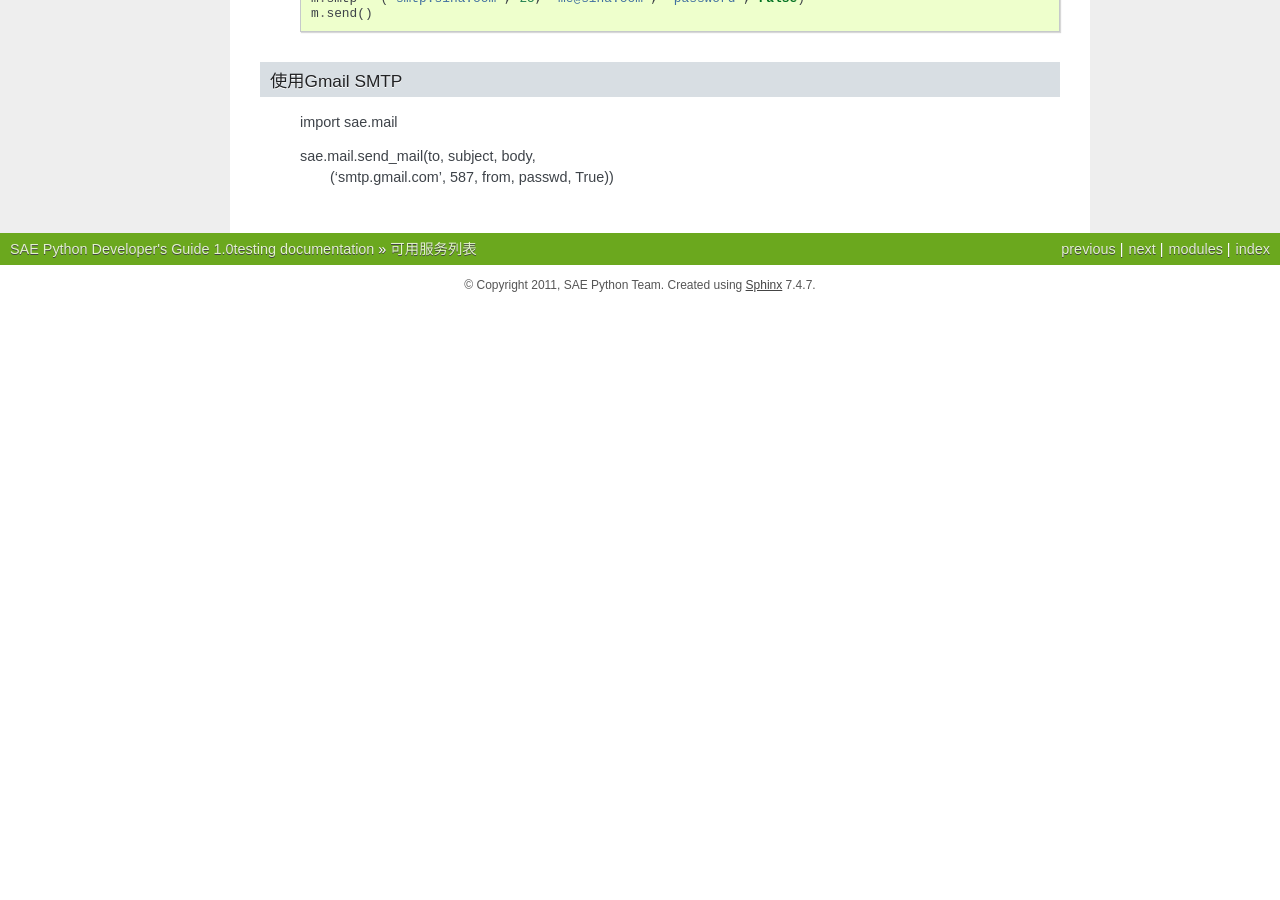
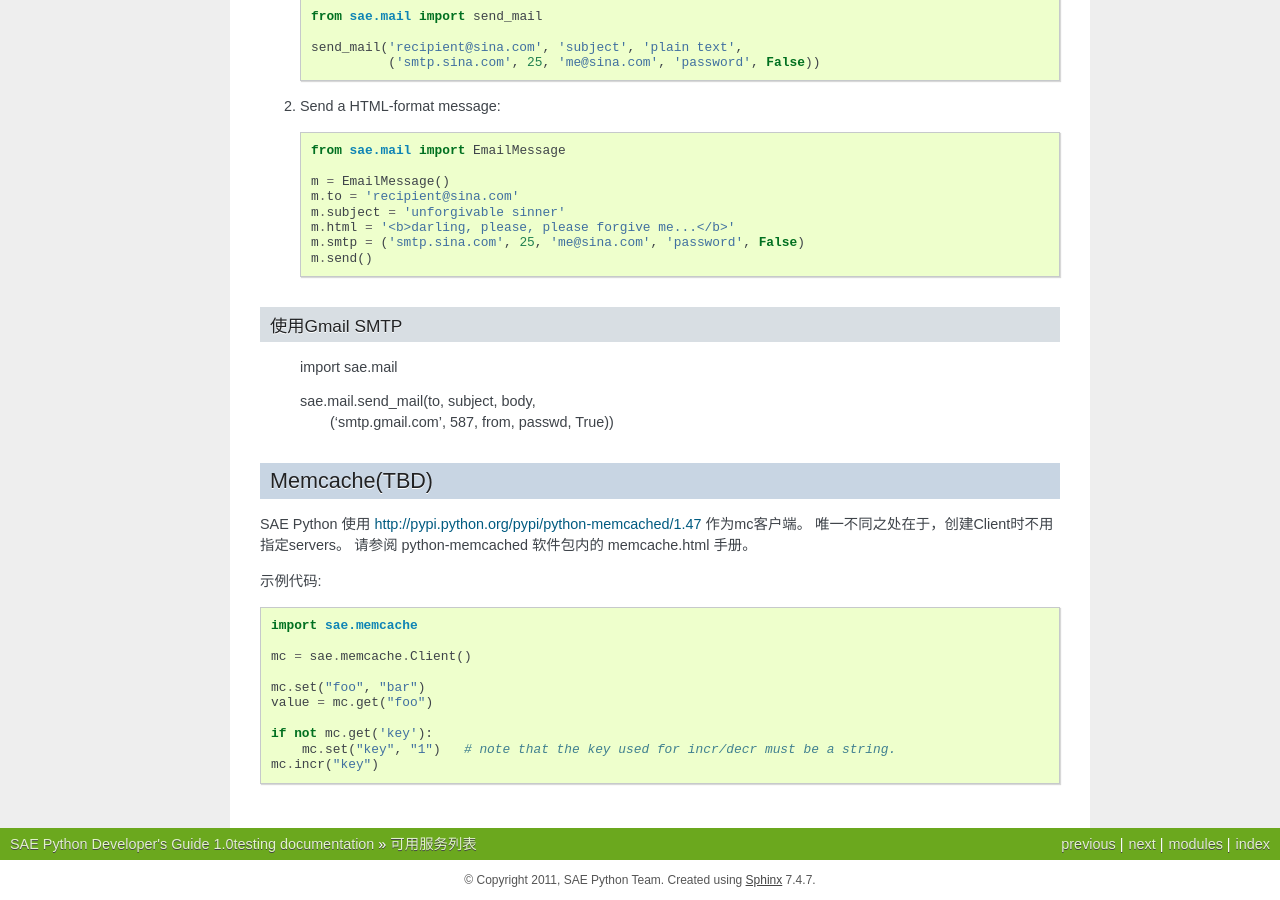
Before and after one commit to sinacloud/sae-python-dev-guide, a Sphinx documentation site: the page built from docs/service.rst, in a window 1280 px wide and 900 px high, scrolled down 2505 px. Built offline with Sphinx 7.4.7, drawn with Linux system fonts in a browser that asks for light colours; before the commit the page ends 2810 px from its top, so only the background shows below that; some of the changed text lies outside the part shown.

```diff
--- a/docs/service.rst
+++ b/docs/service.rst
@@ -1,5 +1,7 @@
 可用服务列表
 =========================
+
+MySQL, TaskQueue, Memcache, KVDB 服务需开启才能使用，请在前端管理界面 `服务管理` 中开启并初始化。
 
 访问互联网
 -------------
@@ -12,6 +14,8 @@ MySQL
 
 连接信息
 ~~~~~~~~~~
+
+MySQL 连接超时时间为30s 。
 
 有两种方式获取mysql的连接信息，推荐使用sae.const中定义的常量::
 
@@ -53,6 +57,8 @@ MySQL数据库静态信息 ::
 
 应用的access_key, secret_key，可在应用管理界面的汇总信息中看到。
 
+不推荐直接使用这些KEY信息。
+
 http://sae.sina.com.cn/?m=devcenter&catId=192
 
 数据库导入
@@ -71,6 +77,13 @@ http://sae.sina.com.cn/?m=devcenter&catId=192
 http://pythondemo.sinaapp.com/admin/ root:root
 
 http://pythondemo.sinaapp.com/demo/
+
+字符集问题
+~~~~~~~~~~~
+在管理界面创建数据表，默认字符集为utf8，也可以设置为其他的编码。
+
+如果你是在本地开发环境建立的数据表，请确保使用utf8。在管理界面导入本地数据库的时候，
+也可以完成字符集的转换。
 
 
 TaskQueue
@@ -137,3 +150,23 @@ Examle:
 
     sae.mail.send_mail(to, subject, body,
             ('smtp.gmail.com', 587, from, passwd, True))
+
+Memcache(TBD)
+-----------
+
+SAE Python 使用 http://pypi.python.org/pypi/python-memcached/1.47 作为mc客户端。
+唯一不同之处在于，创建Client时不用指定servers。 请参阅 python-memcached 软件包内的
+memcache.html 手册。
+
+示例代码::
+
+    import sae.memcache
+
+    mc = sae.memcache.Client()
+
+    mc.set("foo", "bar")
+    value = mc.get("foo")
+
+    if not mc.get('key'):
+        mc.set("key", "1")   # note that the key used for incr/decr must be a string.
+    mc.incr("key")
```
Also changed, not shown: docs/framework.rst (+16 -0 lines), docs/runtime.rst (+5 -2 lines).
